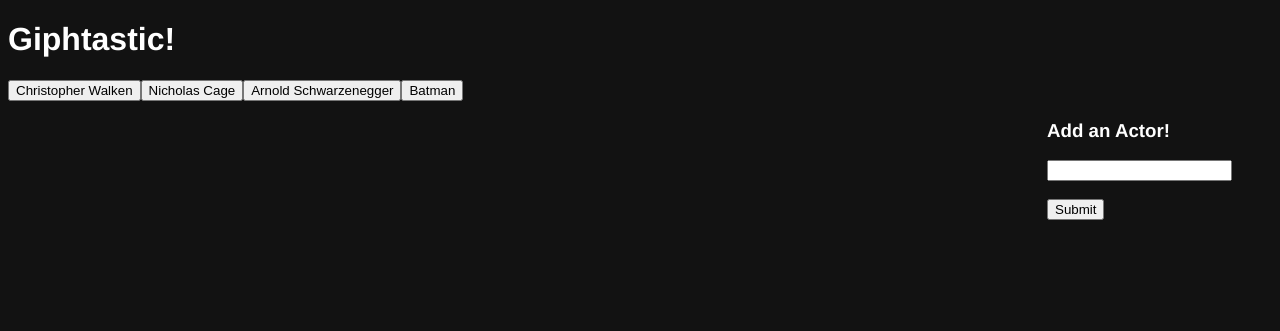
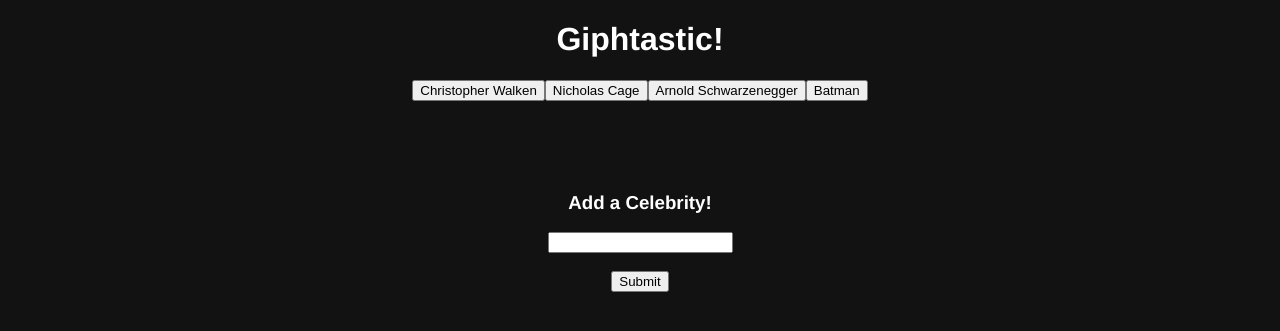
Before and after one commit to TylerRosen/Giphtastic, a PHP site: page / in a window 1280 px wide. Shown: the top 331 px of the page. Run offline with PHP 8.4, Linux system fonts and the light colour scheme.

Commit message:
Centered elements

```diff
--- a/assets/css/style.css
+++ b/assets/css/style.css
@@ -1,4 +1,5 @@
 body {
+    text-align: center;
     background-color: #121212
 }
 
--- a/index.html
+++ b/index.html
@@ -19,9 +19,11 @@
 
     <div id="buttons"></div>
 
+    <br><br><br><br>
+
     <!-- Search Box -->
     <div id="search">
-        <h3><strong>Add	an Actor!</strong></h3>
+        <h3><strong>Add	a Celebrity!</strong></h3>
         <input type="text" id="gifs">
         <br>
         <br>
@@ -33,15 +35,6 @@
     <!-- Gifs display here -->
     <div id="gif-display"></div>
 
-    <!-- Styling -->
-
-    <style>
-        #search {
-            float: right;
-            margin-right: 40px;
-        }
-    </style>
-
     <!-- Jquery -->
 
     <script src="https://code.jquery.com/jquery.js"></script>
```
